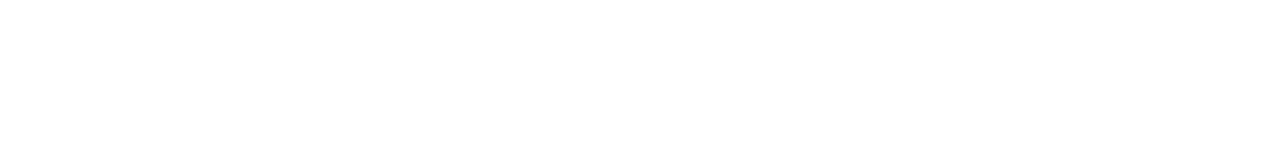
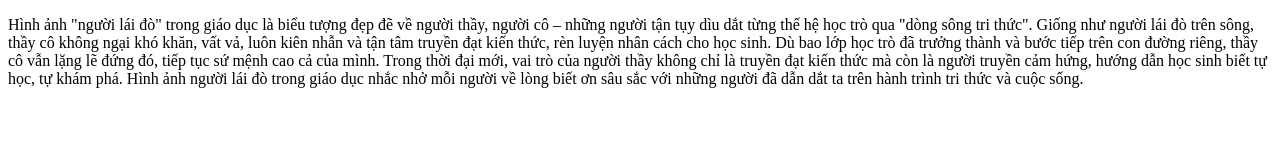
Before and after one commit to duanbaotuong/duanbaotuong.github.io, a plain HTML site: page index.html in a window 1280 px wide. Drawn offline with Linux system fonts and the light colour scheme.

Commit message:
Chinh sua

```diff
--- a/index.html
+++ b/index.html
@@ -2,3 +2,7 @@
 <html>
     <head>
         <title>Dự án báo tường</title>
+    </head>
+    <body>
+        <p>Hình ảnh "người lái đò" trong giáo dục là biểu tượng đẹp đẽ về người thầy, người cô – những người tận tụy dìu dắt từng thế hệ học trò qua "dòng sông tri thức". Giống như người lái đò trên sông, thầy cô không ngại khó khăn, vất vả, luôn kiên nhẫn và tận tâm truyền đạt kiến thức, rèn luyện nhân cách cho học sinh. Dù bao lớp học trò đã trưởng thành và bước tiếp trên con đường riêng, thầy cô vẫn lặng lẽ đứng đó, tiếp tục sứ mệnh cao cả của mình. Trong thời đại mới, vai trò của người thầy không chỉ là truyền đạt kiến thức mà còn là người truyền cảm hứng, hướng dẫn học sinh biết tự học, tự khám phá. Hình ảnh người lái đò trong giáo dục nhắc nhở mỗi người về lòng biết ơn sâu sắc với những người đã dẫn dắt ta trên hành trình tri thức và cuộc sống.</p>
+    </body>
```
